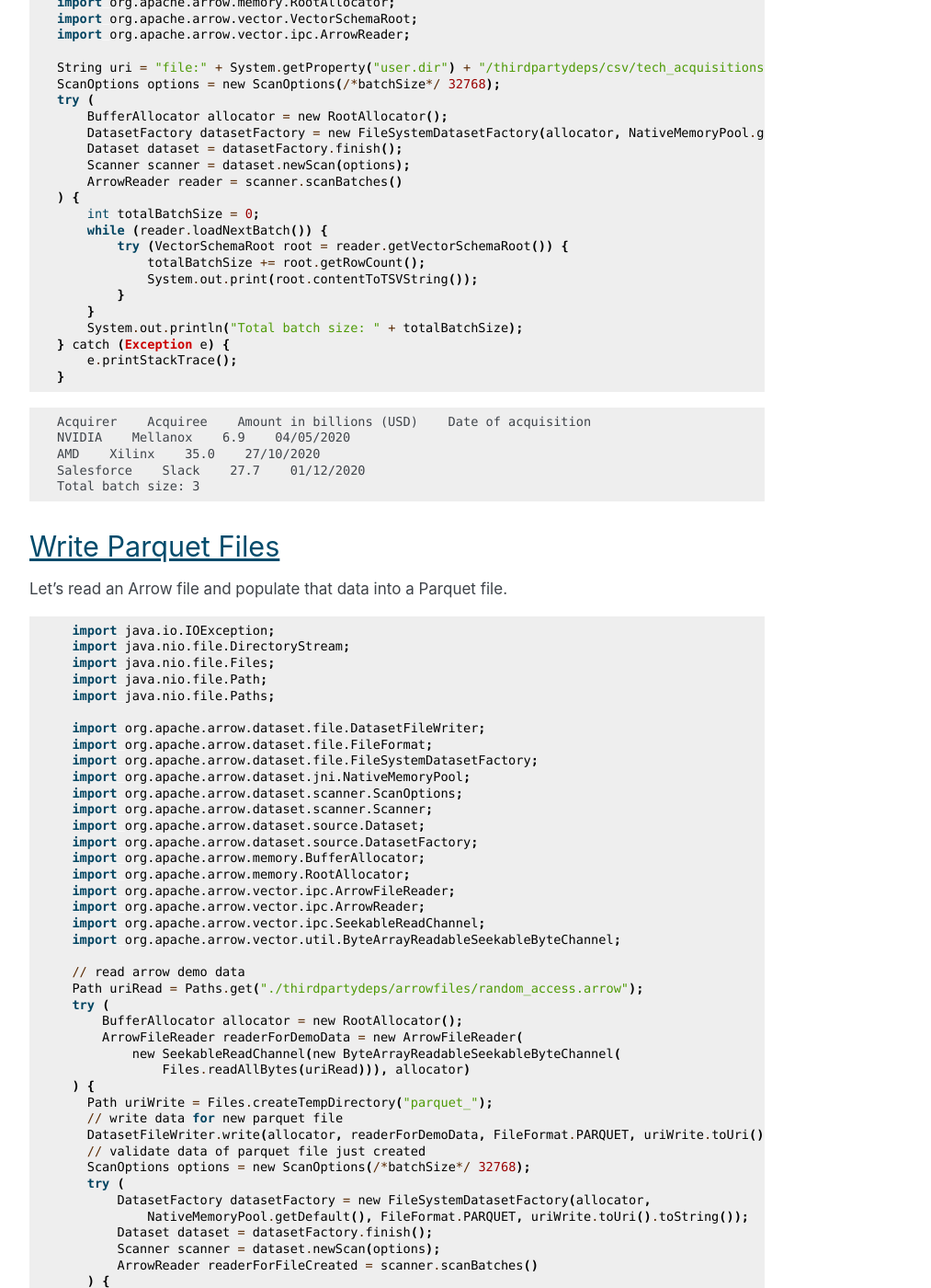
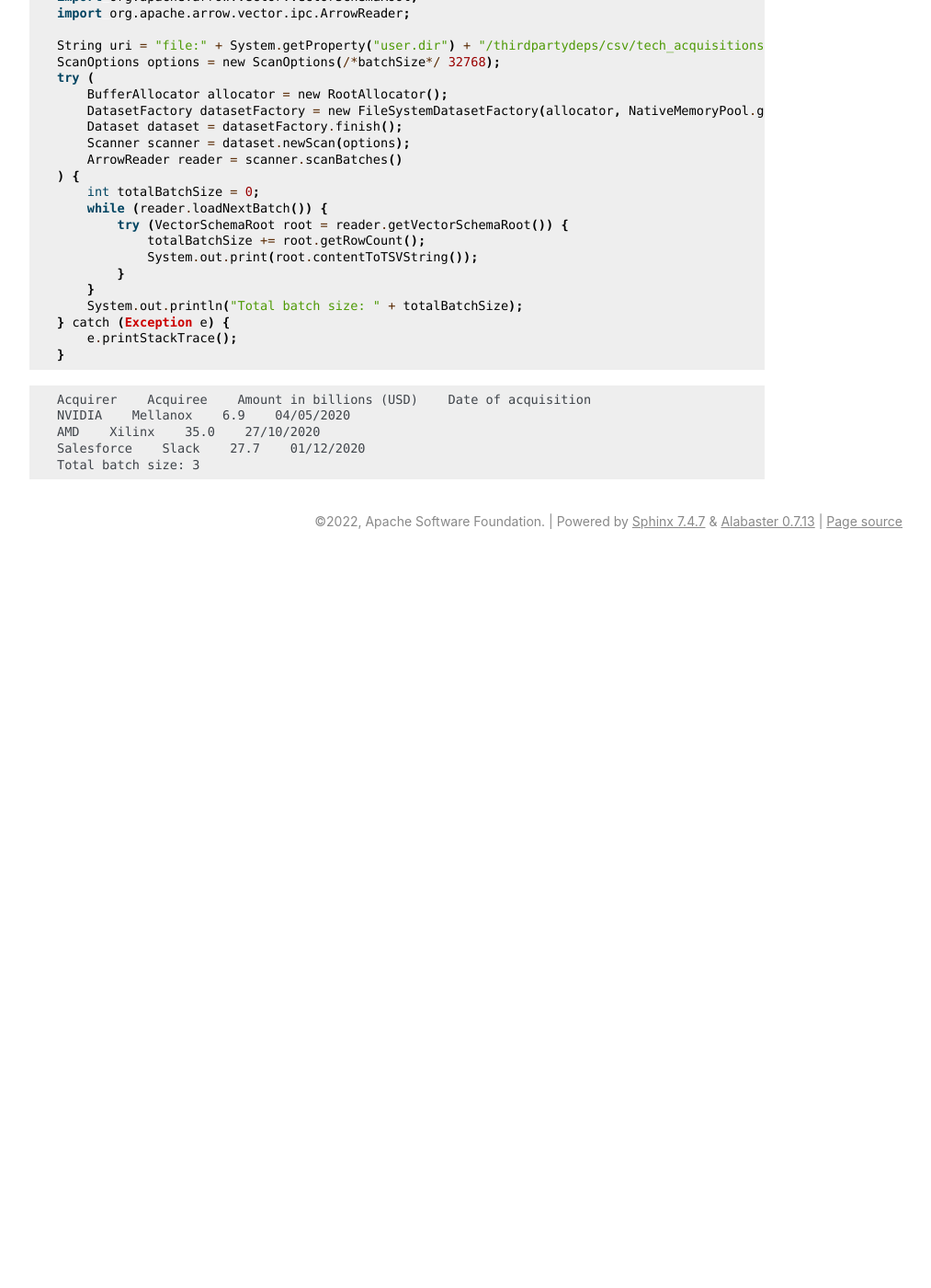
Before and after one commit to apache/arrow-cookbook, a Sphinx documentation site: the page built from java/source/dataset.rst, in a window 1280 px wide and 1400 px high, scrolled down 8822 px. Shown: the whole window at 92% size, without its empty margins (258-1271 px from the left). Built offline with Sphinx 7.4.7, drawn with Linux system fonts in a browser that asks for light colours; pages that are not in the unit, such as notebooks, are missing from menus; comment, search, counter and statistics services are not loaded; after the commit the page ends 9427 px from its top, so only the background shows below that; some of the changed text lies outside the part shown.

Commit message:
fix: code review

```diff
--- a/java/source/dataset.rst
+++ b/java/source/dataset.rst
@@ -534,91 +534,3 @@ Let's read a CSV file.
    Total batch size: 3
 
 .. _Arrow Java Dataset: https://arrow.apache.org/docs/dev/java/dataset.html
-
-
-Write Parquet Files
-===================
-
-Let's read an Arrow file and populate that data into a Parquet file.
-
-.. testcode::
-
-    import java.io.IOException;
-    import java.nio.file.DirectoryStream;
-    import java.nio.file.Files;
-    import java.nio.file.Path;
-    import java.nio.file.Paths;
-
-    import org.apache.arrow.dataset.file.DatasetFileWriter;
-    import org.apache.arrow.dataset.file.FileFormat;
-    import org.apache.arrow.dataset.file.FileSystemDatasetFactory;
-    import org.apache.arrow.dataset.jni.NativeMemoryPool;
-    import org.apache.arrow.dataset.scanner.ScanOptions;
-    import org.apache.arrow.dataset.scanner.Scanner;
-    import org.apache.arrow.dataset.source.Dataset;
-    import org.apache.arrow.dataset.source.DatasetFactory;
-    import org.apache.arrow.memory.BufferAllocator;
-    import org.apache.arrow.memory.RootAllocator;
-    import org.apache.arrow.vector.ipc.ArrowFileReader;
-    import org.apache.arrow.vector.ipc.ArrowReader;
-    import org.apache.arrow.vector.ipc.SeekableReadChannel;
-    import org.apache.arrow.vector.util.ByteArrayReadableSeekableByteChannel;
-
-    // read arrow demo data
-    Path uriRead = Paths.get("./thirdpartydeps/arrowfiles/random_access.arrow");
-    try (
-        BufferAllocator allocator = new RootAllocator();
-        ArrowFileReader readerForDemoData = new ArrowFileReader(
-            new SeekableReadChannel(new ByteArrayReadableSeekableByteChannel(
-                Files.readAllBytes(uriRead))), allocator)
-    ) {
-      Path uriWrite = Files.createTempDirectory("parquet_");
-      // write data for new parquet file
-      DatasetFileWriter.write(allocator, readerForDemoData, FileFormat.PARQUET, uriWrite.toUri().toString());
-      // validate data of parquet file just created
-      ScanOptions options = new ScanOptions(/*batchSize*/ 32768);
-      try (
-          DatasetFactory datasetFactory = new FileSystemDatasetFactory(allocator,
-              NativeMemoryPool.getDefault(), FileFormat.PARQUET, uriWrite.toUri().toString());
-          Dataset dataset = datasetFactory.finish();
-          Scanner scanner = dataset.newScan(options);
-          ArrowReader readerForFileCreated = scanner.scanBatches()
-      ) {
-        while (readerForFileCreated.loadNextBatch()) {
-          System.out.print(readerForFileCreated.getVectorSchemaRoot().contentToTSVString());
-          System.out.println("RowCount: " + readerForFileCreated.getVectorSchemaRoot().getRowCount());
-        }
-      } catch (Exception e) {
-        e.printStackTrace();
-        throw new RuntimeException(e);
-      }
-      // delete temporary parquet file created
-      try (DirectoryStream<Path> dir = Files.newDirectoryStream(uriWrite)) {
-        uriWrite.toFile().deleteOnExit();
-        for (Path path : dir) {
-          path.toFile().deleteOnExit();
-        }
-      }
-    } catch (IOException e) {
-      e.printStackTrace();
-      throw new RuntimeException(e);
-    }
-  }
-
-.. testoutput::
-
-   name    age
-   David    10
-   Gladis    20
-   Juan    30
-   RowCount: 3
-   name    age
-   Nidia    15
-   Alexa    20
-   Mara    15
-   RowCount: 3
-   name    age
-   Raul    34
-   Jhon    29
-   Thomy    33
-   RowCount: 3
```
Also changed, not shown: java/source/io.rst (+92 -80 lines).
